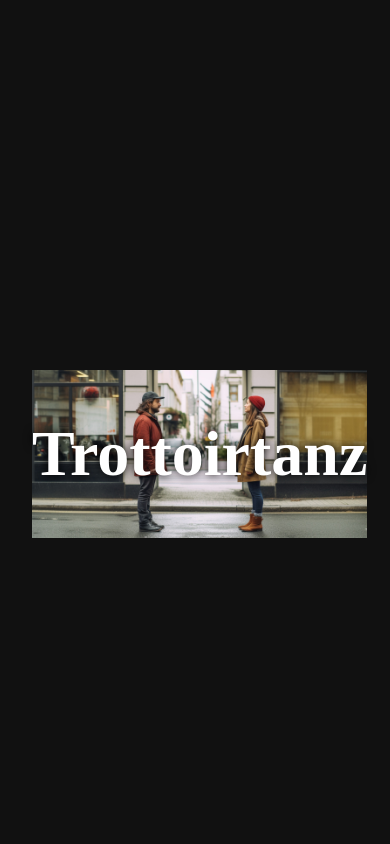
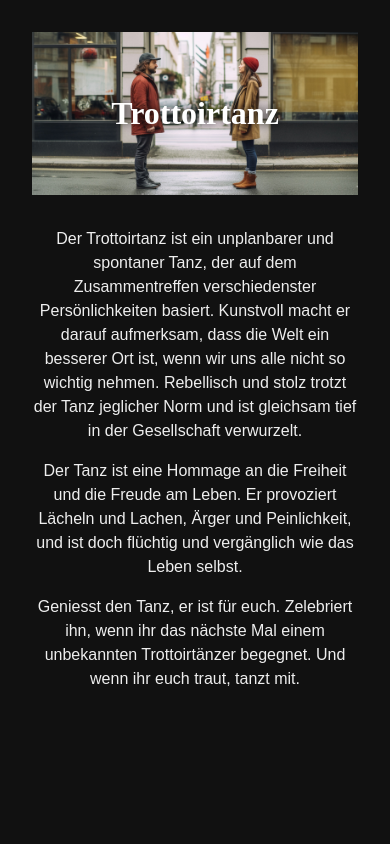
Before and after one commit to syeo66/trottoirtanz.ch, a website built with Vite: page index.html in a window 390 px wide. Shown: the top 844 px of the page. Built offline with nearby package versions, Linux system fonts and the light colour scheme.

Commit message:
Fix for mobile

```diff
--- a/index.html
+++ b/index.html
@@ -18,9 +18,11 @@
         font-family: sans-serif;
       }
 
+      #app {
+        width: 100%;
+      }
+
       #hero {
-        width: 100%;
-        height: 100vh;
         display: grid;
         place-items: center;
         grid-template: 1fr / 1fr;
@@ -39,6 +41,12 @@
         font-family: serif;
       }
 
+      @media (max-width: 700px) {
+        #hero h1 {
+          font-size: 2rem;
+        }
+      }
+
       #hero img {
       }
 
@@ -49,10 +57,15 @@
         margin: 2rem auto 10rem;
       }
 
+      @media (max-width: 700px) {
+        main {
+          max-width: 90vw;
+          font-size: 1rem;
+        }
+      }
+
       img {
-        min-width: 100%;
-        object-fit: cover;
-
+        width: 100%;
       }
     </style>
   </head>
```
